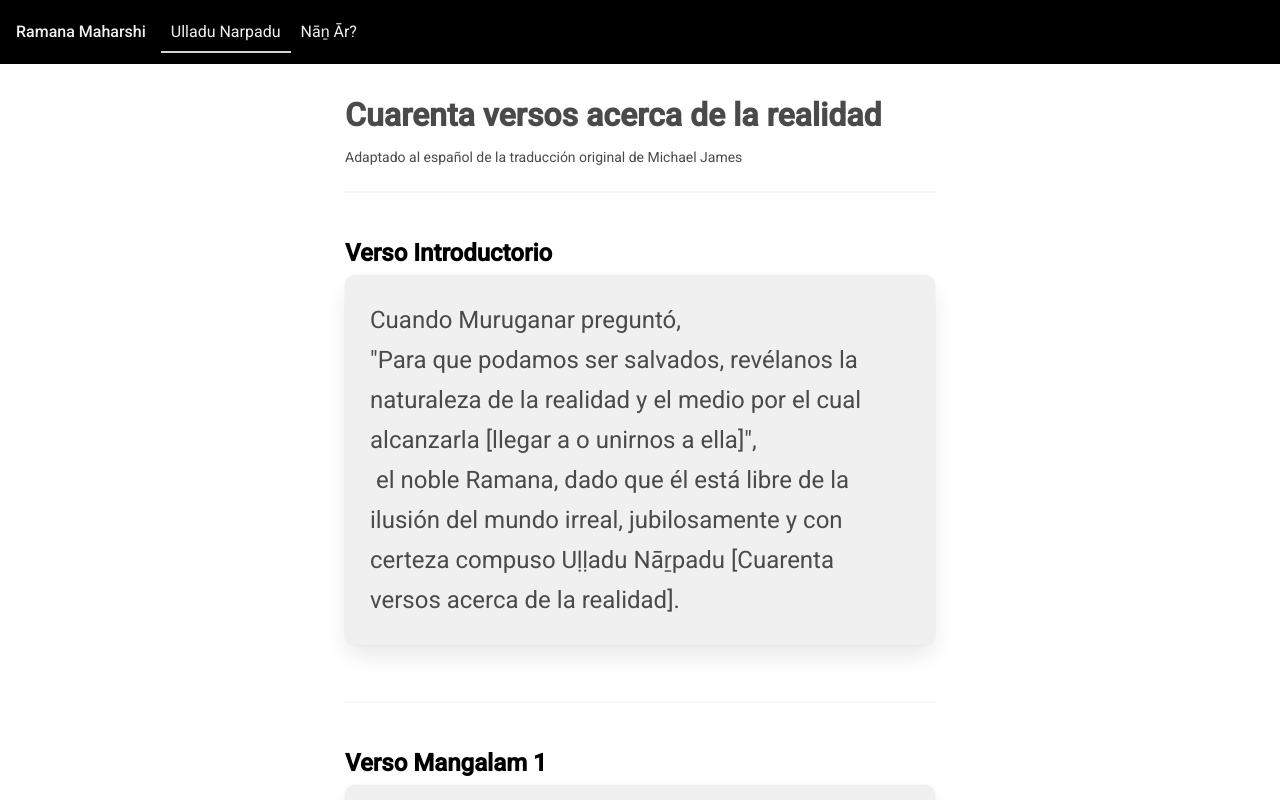
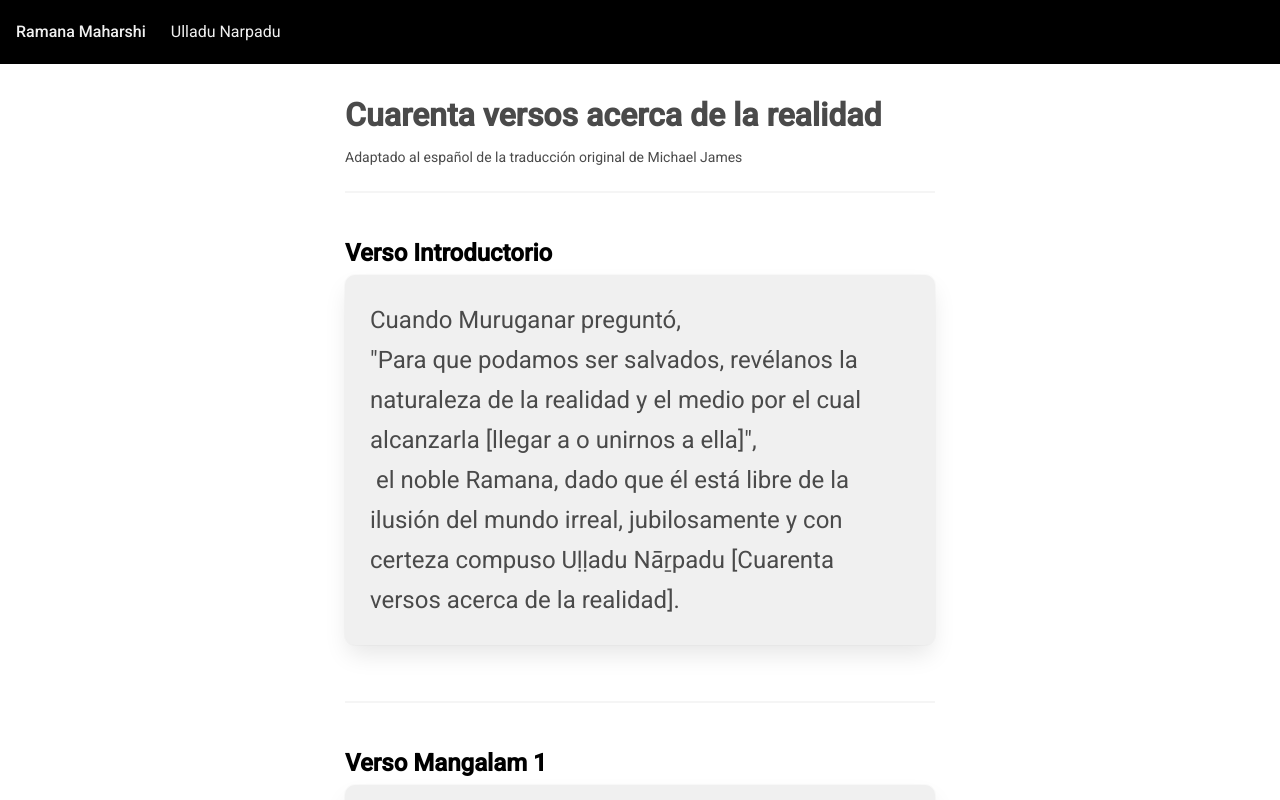
Before and after one commit to ramanamaharshiworks/translations, an Angular app: page /ulladu-narpadu/michael-james-espanol in a window 1280 px wide. Shown: the top 800 px of the page. Built offline with nearby package versions, Linux system fonts and the light colour scheme.

Commit message:
Hide WorkInProgress works from menu but leaving them available through URL

```diff
--- a/src/app/home/top-menu/top-menu.component.html
+++ b/src/app/home/top-menu/top-menu.component.html
@@ -6,7 +6,7 @@
 		<a mat-button
 			[routerLink]="'/accounts'"
 			class="app-toolbar-item"
-			*ngFor="let work of works$ | async"
+			*ngFor="let work of works"
 			[ngClass]="{ 'app-work-selected' : work.selected }"
 			(click)="onWorkSelected(work)"
 		>{{ work.name }}</a>
--- a/src/app/home/top-menu/top-menu.component.ts
+++ b/src/app/home/top-menu/top-menu.component.ts
@@ -1,6 +1,6 @@
-import { Component, OnInit, ChangeDetectionStrategy } from '@angular/core';
+import { Component, OnInit, ChangeDetectionStrategy, OnDestroy } from '@angular/core';
 import { Router } from '@angular/router';
-import { Observable } from 'rxjs';
+import { filter, Observable, Subscription, takeWhile } from 'rxjs';
 import { DataFacadeService } from 'src/app/services/data-facade.service';
 import { Work } from 'src/resources/types';
 
@@ -10,13 +10,20 @@ import { Work } from 'src/resources/types';
   styleUrls: ['./top-menu.component.scss'],
   changeDetection: ChangeDetectionStrategy.OnPush
 })
-export class TopMenuComponent implements OnInit {
-  works$?:Observable<Work[]>;
+export class TopMenuComponent implements OnInit, OnDestroy {
+  works?:Work[];
+  worksSubscription?:Subscription;
 
   constructor(private dataService:DataFacadeService, private router:Router) { }
 
+  ngOnDestroy(): void {
+	this.worksSubscription?.unsubscribe();
+  }
+
   ngOnInit(): void {
-    this.works$ = this.dataService.getWorks();
+    this.worksSubscription = this.dataService.getWorks().subscribe(
+		n => this.works = n.filter( n => !n.workInProgress)
+	)
   }
 
   onWorkSelected(work:Work): void {
--- a/src/resources/data.ts
+++ b/src/resources/data.ts
@@ -6,8 +6,8 @@ import { nan_yar_mjames_en } from "src/translations/nan-ar.mjames.en";
 import { nan_yar_mjames_es } from "src/translations/nan-ar.mjames.es";
 
 const works:Work[] = [
-  { id : "ulladu-narpadu", name: "Ulladu Narpadu", selected: false },
-  { id : "nan-yar", name: "Nāṉ Ār?", selected: false }
+  { id : "ulladu-narpadu", name: "Ulladu Narpadu", selected: false, workInProgress: false },
+  { id : "nan-yar", name: "Nāṉ Ār?", selected: false, workInProgress: true }
 ];
 
 const translations:Translation[] = [
--- a/src/resources/types.ts
+++ b/src/resources/types.ts
@@ -1,7 +1,8 @@
 export interface Work {
   id:string,
   name:string,
-  selected:boolean
+  selected:boolean,
+  workInProgress:boolean
 }
 
 export interface Translation {
```
